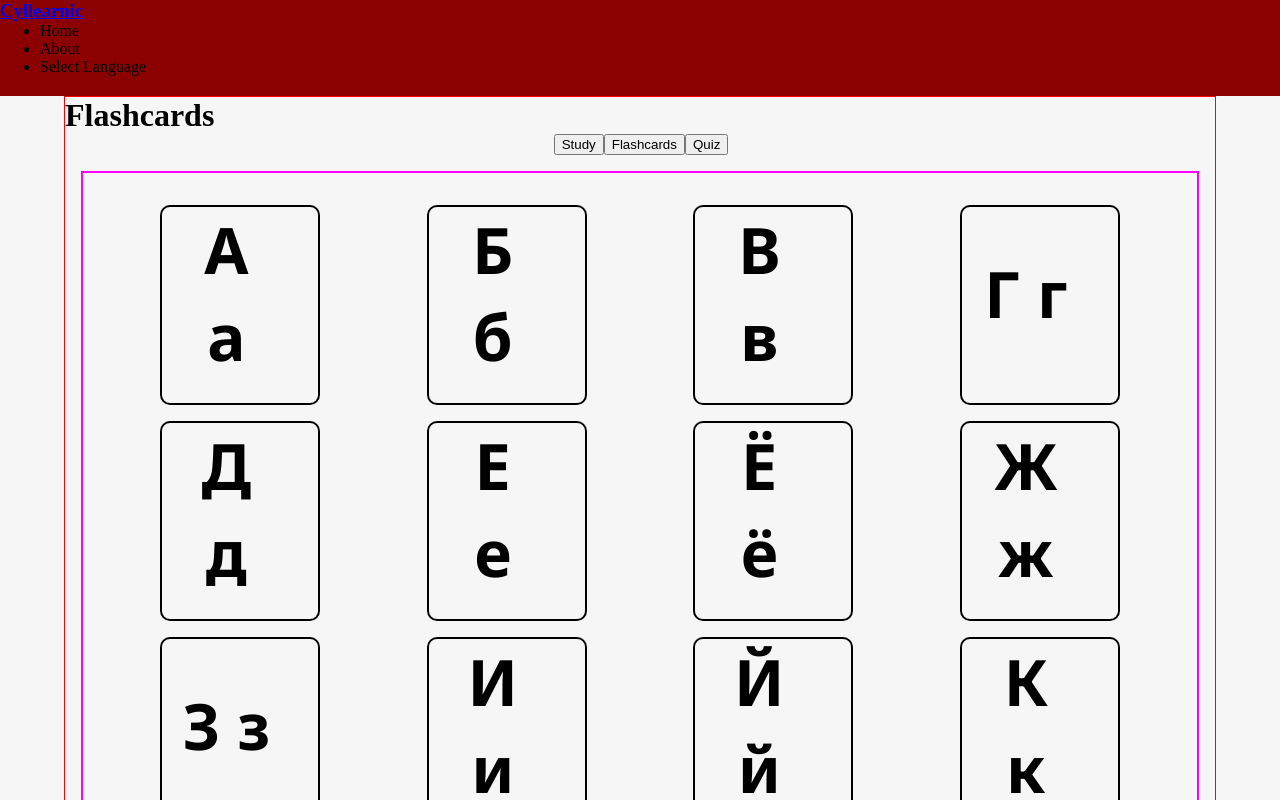
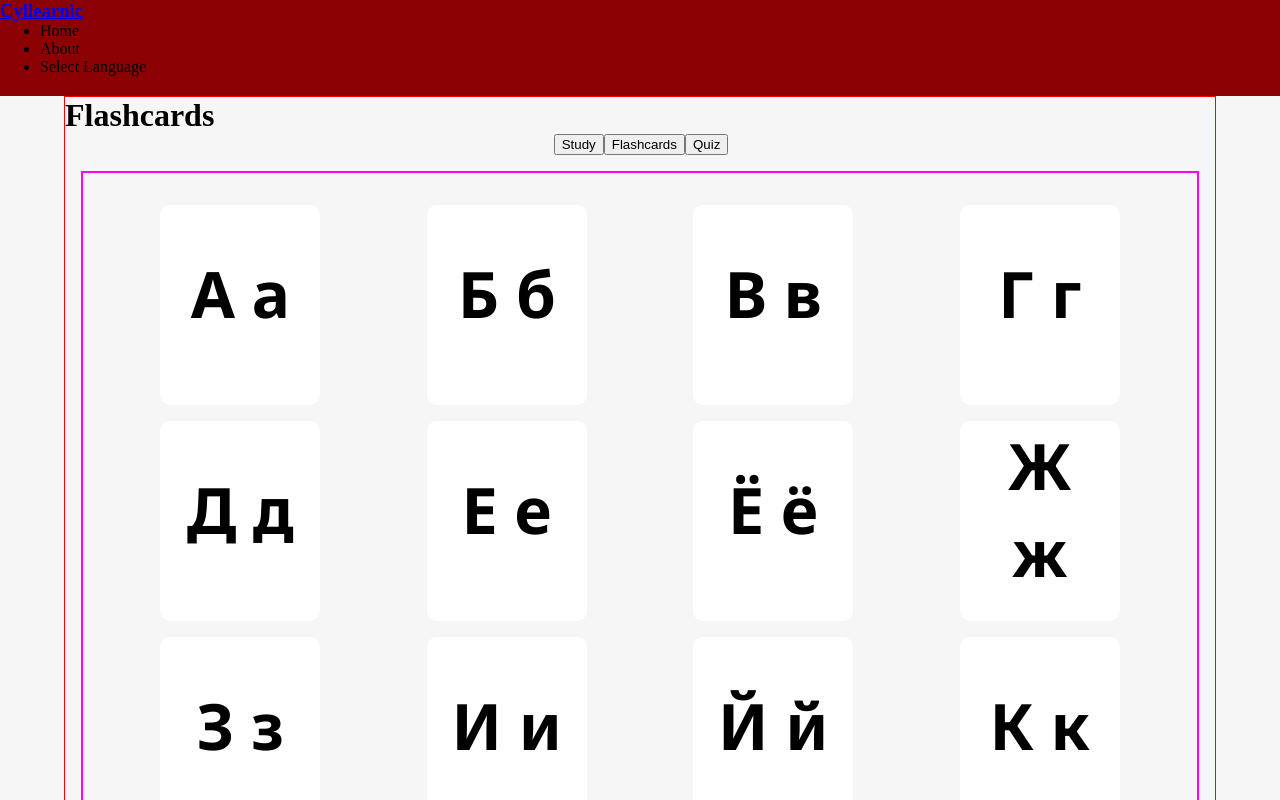
Before and after one commit to mjfru/cyllearnic, a React (Vite) app: page /flashcards/russian in a window 1280 px wide. Shown: the top 800 px of the page. Built offline with nearby package versions, Linux system fonts and the light colour scheme.

Commit message:
finish flashcard functionality, add all necessary props

```diff
--- a/src/components/FlashCard.jsx
+++ b/src/components/FlashCard.jsx
@@ -1,6 +1,8 @@
-const FlashCard = ({ letterUpper, letterLower }) => {
+const FlashCard = ({ ...letter }) => {
+	const { letterUpper, letterLower, pronunciation, example, meaning } = letter;
 	return (
 		<div className="flash-card">
+			<div className="flash-card-inner">
 				<div className="card-side card-front">
 					<h4 className="c-letters flash-letters">
 						{letterUpper} {letterLower}
@@ -8,7 +10,15 @@ const FlashCard = ({ letterUpper, letterLower }) => {
 				</div>
 
 				<div className="card-side card-back">
-        <h4>Test</h4>
+					<div>
+						<h4>{pronunciation}</h4>
+					</div>
+					<div>
+						<h5>
+							{example} - {meaning}
+						</h5>
+					</div>
+				</div>
 			</div>
 		</div>
 	);
--- a/src/components/FlashCards.jsx
+++ b/src/components/FlashCards.jsx
@@ -4,7 +4,6 @@ import { ukrainianCyrillic } from "../data/uk_cyrillic";
 
 import ActivityNav from "./ActivityNav";
 import FlashCard from "./Flashcard";
-
 
 const datasets = {
 	russian: russianCyrillic,
@@ -22,7 +21,6 @@ const FlashCards = () => {
 			<div className="flashcard-container">
 				{selectedLanguage.map((letter) => {
           return <FlashCard {...letter} key={letter.id}/>
-					// return <p key={letter.id}>{letter.letterUpper}</p>;
 				})}
 			</div>
 		</>
--- a/src/styles/cards.css
+++ b/src/styles/cards.css
@@ -1,13 +1,15 @@
+.reg-card {
+	padding: 20px;
+	border: 2px solid black;
+}
+
 .reg-card,
 .flash-card {
-	border: 2px solid black;
 	border-radius: 10px;
 	height: 25vh;
 	width: 12.5vw;
 	text-align: center;
-	padding: 20px;
 }
-
 
 .c-letters {
 	font-family: var(--cyrillic-font);
@@ -20,29 +22,48 @@
 }
 
 .flash-card {
+	perspective: 150rem;
+	-moz-perspective: 150rem;
+	position: relative;
+	width: 12.5vw;
+	height: 25vh;
+	cursor: pointer;
+}
+
+.flash-card-inner {
+	position: relative;
+	width: 100%;
+	height: 100%;
+	transition: transform 1.2s ease;
+	transform-style: preserve-3d;
+}
+
+.flash-card:hover .flash-card-inner {
+	transform: rotateY(180deg);
+}
+
+.card-side {
+	position: absolute;
+	width: 100%;
+	height: 100%;
+	border-radius: 10px;
+	text-align: center;
+	padding: 20px;
+	backface-visibility: hidden;
 	display: flex;
 	align-items: center;
 	justify-content: center;
-  perspective: 150rem;
-  -moz-perspective: 150rem;
-  position: relative;
 }
 
-.card-side {
-  transition: all 0.8s ease;
-  backface-visibility: hidden;
+.card-front {
+	background-color: #fff;
 }
 
 .card-back {
-  transform: rotateY(180deg);
-}
-
-.card-front:hover {
-  transform: rotateY(-180deg);
-}
-
-.card-back:hover {
-  transform: rotateY(180deg);
+  background-color: #fff;
+	transform: rotateY(180deg);
+  display: flex;
+  flex-direction: column;
 }
 
 /*
```
Lines whose indentation alone changed are shown as unchanged.
